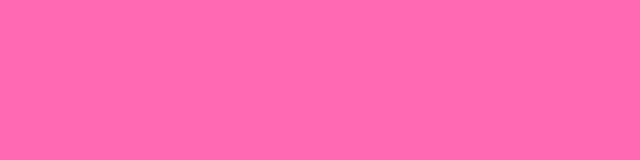
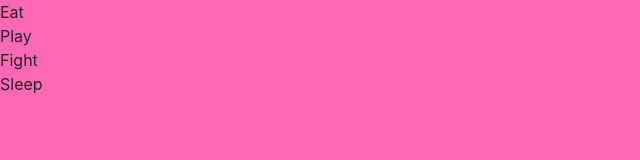
Before and after one commit to AaronLain/tamagotchi, a website built with webpack: page src/index.html in a window 1280 px wide. Shown: the whole page, without its empty margins (0-640 px from the left). Built offline with nearby package versions, Linux system fonts and the light colour scheme.

Commit message:
html test

```diff
--- a/src/index.html
+++ b/src/index.html
@@ -7,10 +7,10 @@
 <body>
   <div id="app">
     <div id="progress"></div>
-    <div id="eat" class="quad"></div>
-    <div id="play" class="quad"></div>
-    <div id="fight" class="quad"></div>
-    <div id="sleep" class="quad"></div>
+    <div id="eat" class="quad">Eat</div>
+    <div id="play" class="quad">Play</div>
+    <div id="fight" class="quad">Fight</div>
+    <div id="sleep" class="quad">Sleep</div>
     <div id="pet"></div>
   </div>
 </body>
```
